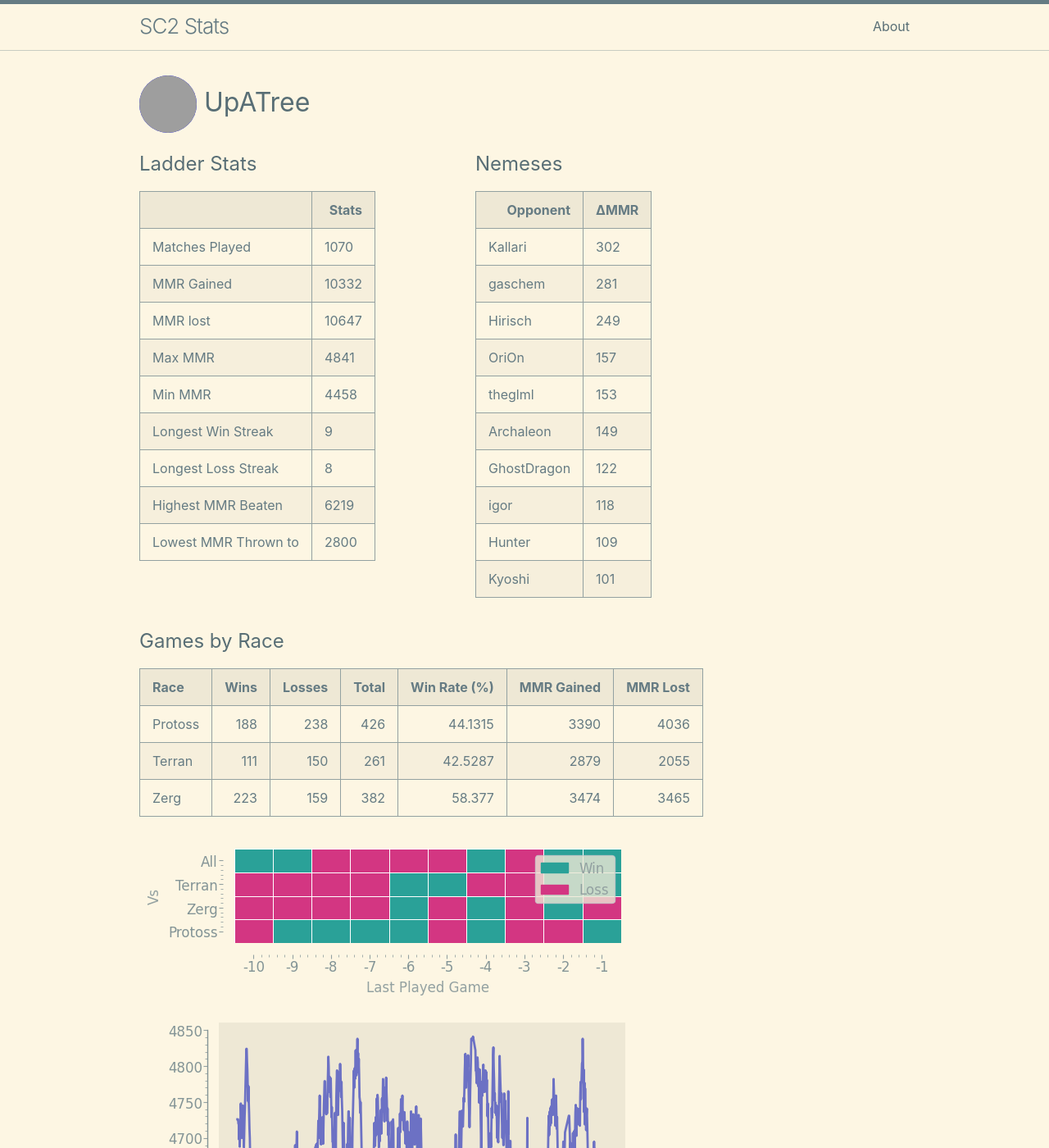
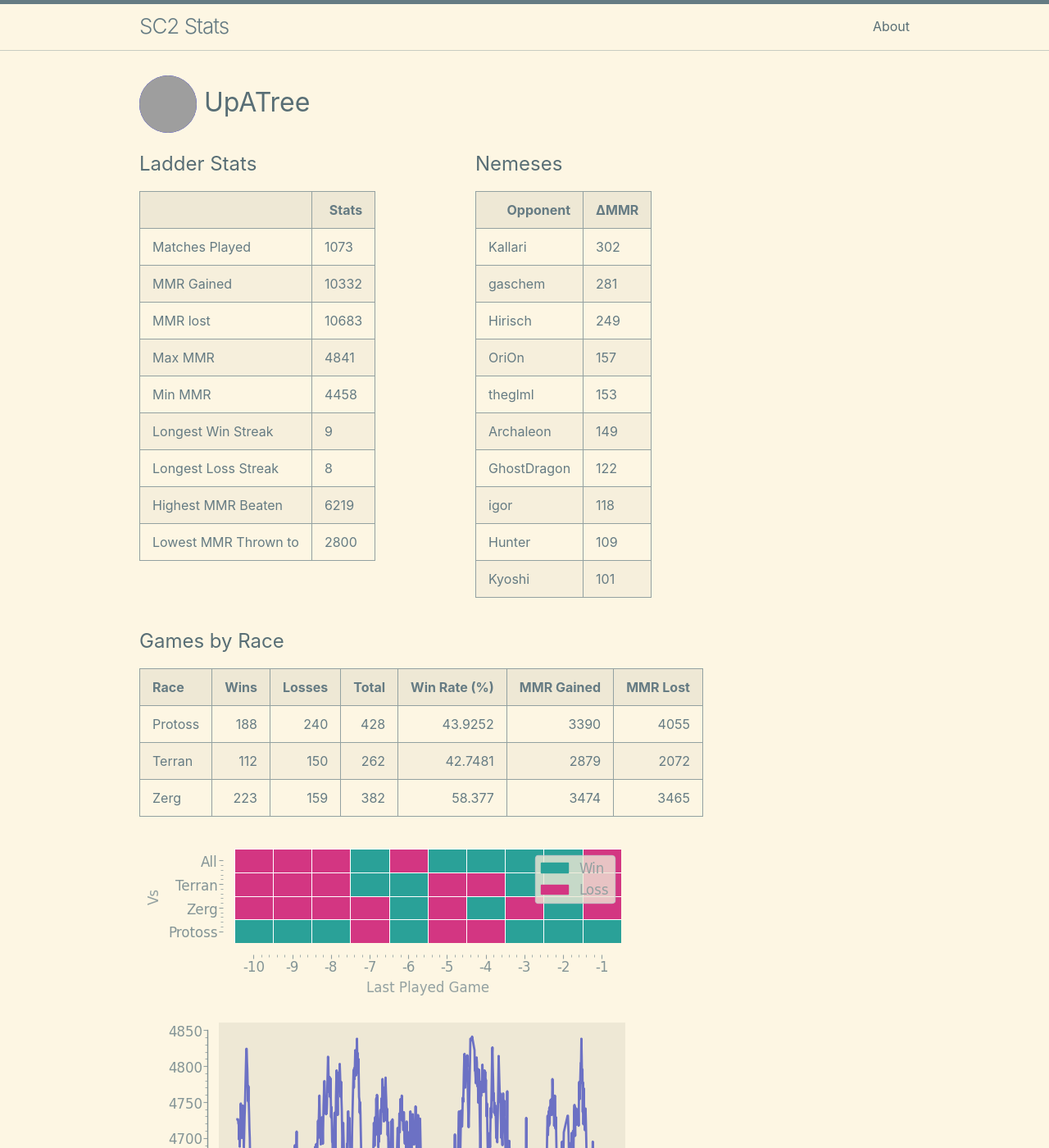
Before and after one commit to kylermurphy/UpATree, a Jekyll site: the page built from docs/index.md, in a window 1280 px wide and 1400 px high. Shown: the whole window at 82% size. Built offline with Jekyll 4.4.1, drawn with Linux system fonts in a browser that asks for light colours; grey boxes are pictures that could not be loaded.

Commit message:
running on push

```diff
--- a/docs/index.md
+++ b/docs/index.md
@@ -18,7 +18,7 @@ layout: home
   <tbody>
     <tr>
       <td>Matches Played</td>
-      <td>1070</td>
+      <td>1073</td>
     </tr>
     <tr>
       <td>MMR Gained</td>
@@ -26,7 +26,7 @@ layout: home
     </tr>
     <tr>
       <td>MMR lost</td>
-      <td>10647</td>
+      <td>10683</td>
     </tr>
     <tr>
       <td>Max MMR</td>
@@ -114,8 +114,8 @@ layout: home
 
 | Race    |   Wins |   Losses |   Total |   Win Rate (%) |   MMR Gained |   MMR Lost |
 |:--------|-------:|---------:|--------:|---------------:|-------------:|-----------:|
-| Protoss |    188 |      238 |     426 |        44.1315 |         3390 |       4036 |
-| Terran  |    111 |      150 |     261 |        42.5287 |         2879 |       2055 |
+| Protoss |    188 |      240 |     428 |        43.9252 |         3390 |       4055 |
+| Terran  |    112 |      150 |     262 |        42.7481 |         2879 |       2072 |
 | Zerg    |    223 |      159 |     382 |        58.377  |         3474 |       3465 |
 
 ![Games by Race](./assets/gm_hist.png)
--- a/log.txt
+++ b/log.txt
@@ -305,3 +305,4 @@ Writing a log file 2025-03-05 22:48:21.
 Writing a log file 2025-03-05 23:22:37.
 Writing a log file 2025-03-05 23:48:08.
 Writing a log file 2025-03-06 16:28:43.
+Writing a log file 2025-03-06 16:52:36.
```
Also changed, not shown: docs/assets/MMR.png, docs/assets/daily.png, docs/assets/gm_hist.png, docs/assets/r_wrt.png, 1 other file.
